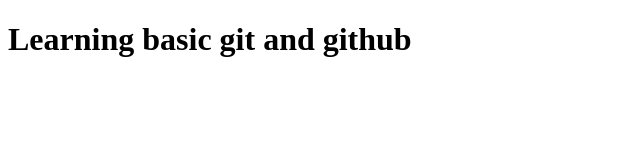
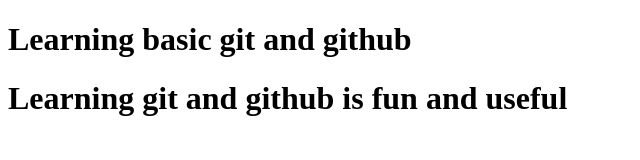
Before and after one commit to llllpjtj7yb-netizen/git_basic, a plain HTML site: page index.html in a window 1280 px wide. Shown: the whole page, without its empty margins (0-640 px from the left). Drawn offline with Linux system fonts and the light colour scheme.

Commit message:
create a develop branch modified index file

```diff
--- a/index.html
+++ b/index.html
@@ -7,5 +7,6 @@
 </head>
 <body>
     <h1>Learning basic git and github</h1>
+    <h1>Learning git and github is fun and useful </h1>
 </body>
 </html>
```
